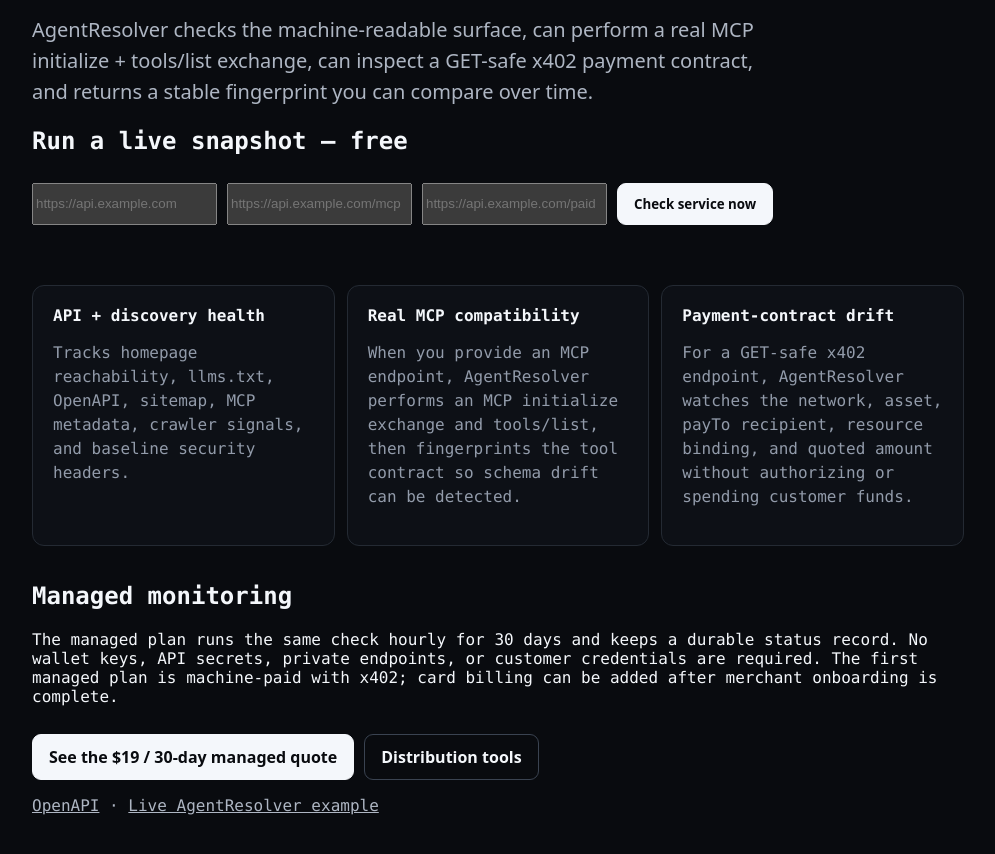
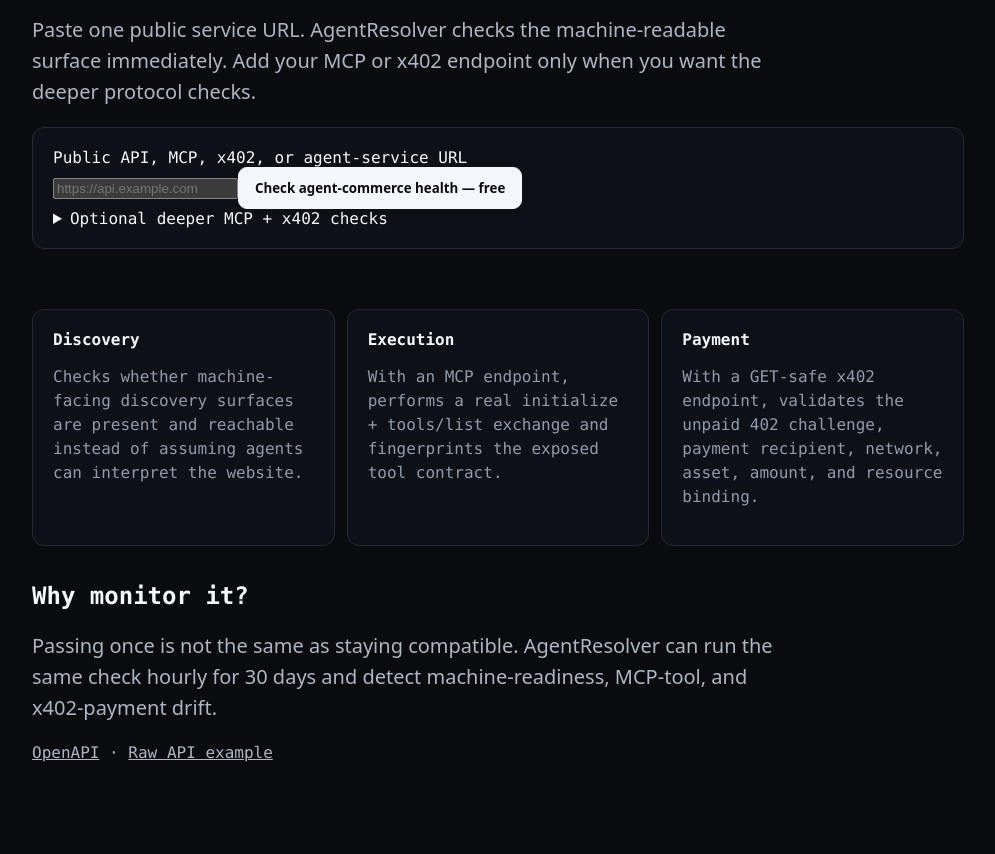
Before and after one commit to waxsway/agentresolver, a Next.js app: page /monitor in a window 1280 px wide. Shown: the part 370-1224 px from the top of the page, without its empty margins (142-1137 px from the left). Built offline with nearby package versions, Linux system fonts and the light colour scheme.

Commit message:
Turn monitor into one-input acquisition scanner

```diff
--- a/src/app/monitor/page.tsx
+++ b/src/app/monitor/page.tsx
@@ -1,95 +1,93 @@
 import type { Metadata } from "next";
 
 export const metadata: Metadata = {
-  title: "API + MCP Monitoring | AgentResolver",
+  title: "Agent Commerce Health Check | AgentResolver",
   description:
-    "Check whether an API, MCP server, or x402 service is still reachable, agent-compatible, and payment-ready, then detect drift from a prior snapshot."
+    "Run a free live check to see whether AI agents can still discover, call, and pay your API, MCP server, or x402 service."
 };
 
 export default function MonitorPage() {
   return (
     <main>
-      <div className="eyebrow">AGENT COMPATIBILITY MONITORING</div>
-      <h1>Know when AI agents can no longer use or pay your service.</h1>
+      <div className="eyebrow">FREE AGENT COMMERCE HEALTH CHECK</div>
+      <h1>Can AI agents still discover, call, and pay your service?</h1>
       <p className="lead">
-        AgentResolver checks the machine-readable surface, can perform a real MCP
-        initialize + tools/list exchange, can inspect a GET-safe x402 payment
-        contract, and returns a stable fingerprint you can compare over time.
+        Paste one public service URL. AgentResolver checks the machine-readable
+        surface immediately. Add your MCP or x402 endpoint only when you want
+        the deeper protocol checks.
       </p>
 
-      <h2>Run a live snapshot — free</h2>
-      <form className="actions" action="/api/service-monitor" method="get">
+      <section className="scanner">
+        <form action="/monitor/result" method="get">
+          <label htmlFor="origin">Public API, MCP, x402, or agent-service URL</label>
+          <div className="scan-row">
             <input
+              id="origin"
               aria-label="Public service origin"
               name="origin"
               type="url"
               placeholder="https://api.example.com"
               required
-        />{" "}
+            />
+            <button className="button" type="submit">
+              Check agent-commerce health — free
+            </button>
+          </div>
+          <details>
+            <summary>Optional deeper MCP + x402 checks</summary>
+            <div className="advanced-fields">
               <input
                 aria-label="Optional MCP endpoint"
                 name="mcpEndpoint"
                 type="url"
                 placeholder="https://api.example.com/mcp"
-        />{" "}
+              />
               <input
                 aria-label="Optional GET-safe x402 endpoint"
                 name="x402Endpoint"
                 type="url"
                 placeholder="https://api.example.com/paid"
-        />{" "}
-        <button className="button" type="submit">
-          Check service now
-        </button>
+              />
+            </div>
+          </details>
         </form>
+      </section>
 
       <div className="grid">
         <section>
-          <h2>API + discovery health</h2>
+          <h2>Discovery</h2>
           <p>
-            Tracks homepage reachability, llms.txt, OpenAPI, sitemap, MCP
-            metadata, crawler signals, and baseline security headers.
+            Checks whether machine-facing discovery surfaces are present and
+            reachable instead of assuming agents can interpret the website.
           </p>
         </section>
         <section>
-          <h2>Real MCP compatibility</h2>
+          <h2>Execution</h2>
           <p>
-            When you provide an MCP endpoint, AgentResolver performs an MCP
-            initialize exchange and tools/list, then fingerprints the tool
-            contract so schema drift can be detected.
+            With an MCP endpoint, performs a real initialize + tools/list
+            exchange and fingerprints the exposed tool contract.
           </p>
         </section>
         <section>
-          <h2>Payment-contract drift</h2>
+          <h2>Payment</h2>
           <p>
-            For a GET-safe x402 endpoint, AgentResolver watches the network,
-            asset, payTo recipient, resource binding, and quoted amount without
-            authorizing or spending customer funds.
+            With a GET-safe x402 endpoint, validates the unpaid 402 challenge,
+            payment recipient, network, asset, amount, and resource binding.
           </p>
         </section>
       </div>
 
-      <h2>Managed monitoring</h2>
-      <p>
-        The managed plan runs the same check hourly for 30 days and keeps a
-        durable status record. No wallet keys, API secrets, private endpoints,
-        or customer credentials are required. The first managed plan is
-        machine-paid with x402; card billing can be added after merchant
-        onboarding is complete.
-      </p>
-      <p className="actions">
-        <a className="button" href="/api/managed-monitor-30d">
-          See the $19 / 30-day managed quote
-        </a>{" "}
-        <a className="button secondary" href="/distribution">
-          Distribution tools
-        </a>
+      <h2>Why monitor it?</h2>
+      <p className="lead">
+        Passing once is not the same as staying compatible. AgentResolver can
+        run the same check hourly for 30 days and detect machine-readiness,
+        MCP-tool, and x402-payment drift.
       </p>
 
       <p className="links">
         <a href="/openapi.json">OpenAPI</a> ·{" "}
         <a href="/api/service-monitor?origin=https%3A%2F%2Fagentresolver.vercel.app&mcpEndpoint=https%3A%2F%2Fagentresolver.vercel.app%2Fmcp&x402Endpoint=https%3A%2F%2Fagentresolver.vercel.app%2Fapi%2Fx402-ping">
-          Live AgentResolver example
+          Raw API example
         </a>
       </p>
     </main>
```
Lines whose indentation alone changed are shown as unchanged.
